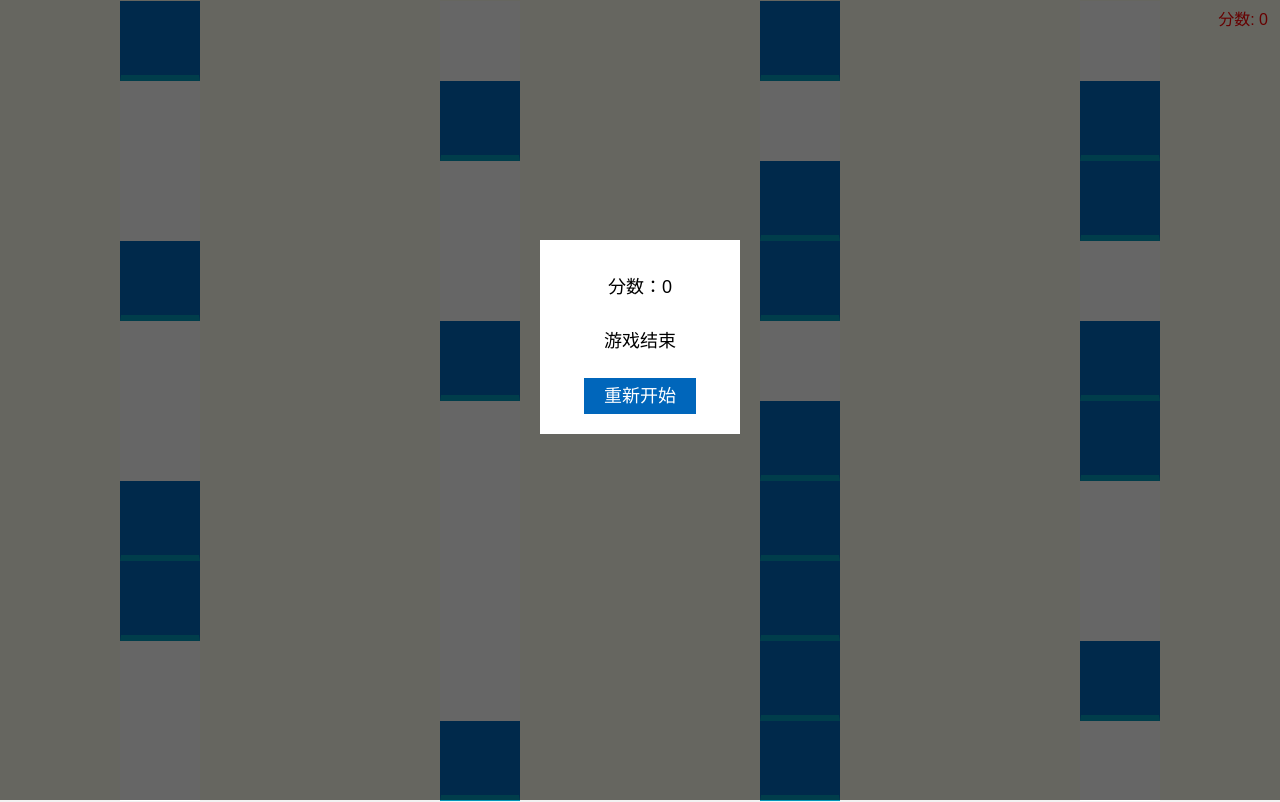
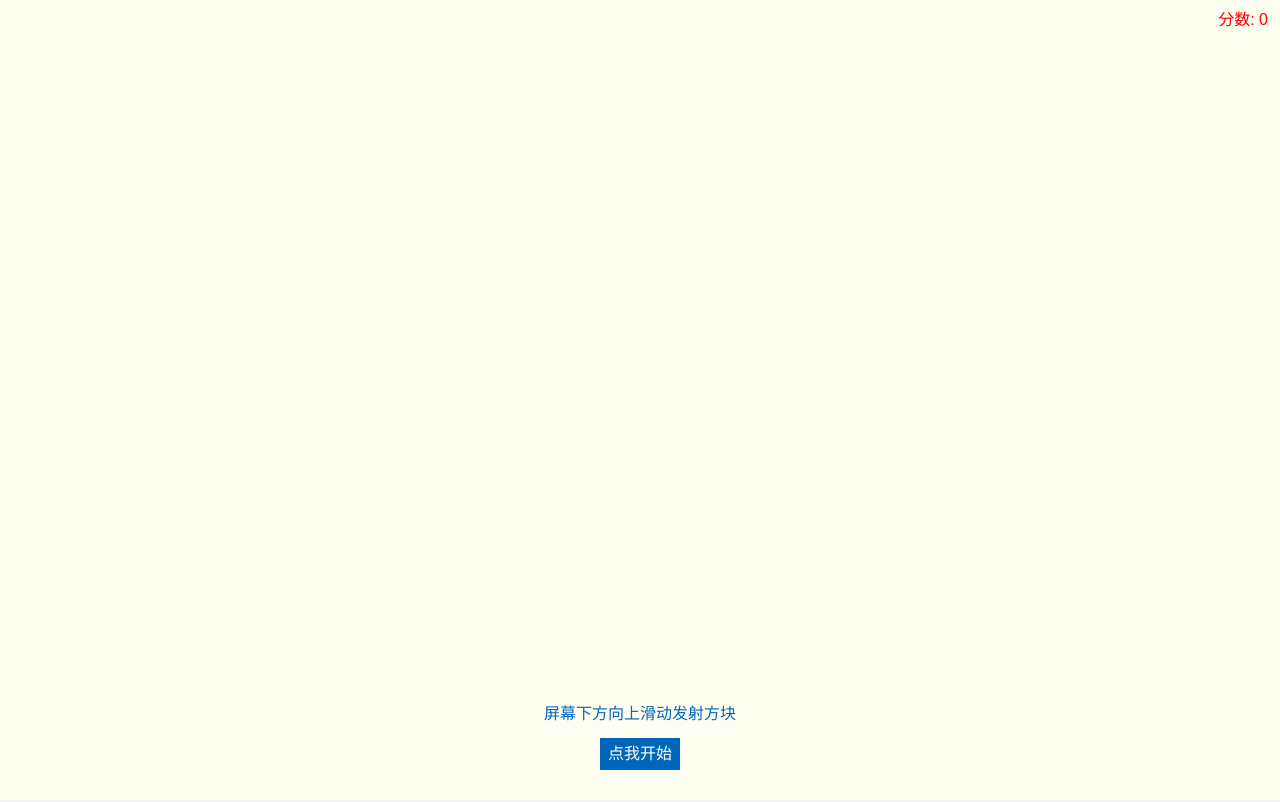
Before and after one commit to mpr0xy/game_LetUp, a website: page src/index.html in a window 1280 px wide. Drawn offline with nearby package versions, Linux system fonts and the light colour scheme.

Commit message:
add start and time up

```diff
--- a/src/css/main.css
+++ b/src/css/main.css
@@ -239,3 +239,25 @@ body {
   left: -1000px;
   top: -1000px;
 }
+
+.start-button-div {
+  position: absolute;
+  width: 100%;
+  bottom: 30px;
+}
+#start-tips {
+  text-align: center;
+  font-size: 16px;
+  line-height: 3;
+  color: #0066bb;
+}
+
+#start-game {
+  display: block;
+  width: 80px;
+  margin: 0 auto;
+  font-size: 16px;
+  line-height: 2;
+  color: #ffffff;
+  background-color: #0066bb;
+}
--- a/src/index.html
+++ b/src/index.html
@@ -17,7 +17,7 @@
   <img class="share-img" src="img/share.png">
   <div style="display:none;">
     <audio id="car_audio" autoplay="true" controls loop preload="preload" volume="0.2" >
-      <source src="css/5.mp3" type="audio/mpeg" >
+      <!--<source src="css/5.mp3" type="audio/mpeg" >-->
     </audio>
     <audio id="bui" controls preload="preload" volume="1" >
       <source src="css/boom.mp3" type="audio/mpeg" >
@@ -31,6 +31,10 @@
         <li data-index="3"></li>
       </ul>
       <p class="rank">分数: <span class="rank-number">0</span></p>
+      <div class="start-button-div">
+        <p id="start-tips">屏幕下方向上滑动发射方块</p>
+        <button id="start-game">点我开始</button>
+      </div>
     </div>
     <div id="mp-alert">
       <div id="mp-alert-main">
--- a/src/js/main.js
+++ b/src/js/main.js
@@ -34,6 +34,7 @@
 
   // 先把屏幕分成4列
   var isPaly = false;
+  var downTime = 1000;
 
   $(".touch-ul").swipe( {
     //Single swipe handler for left swipes
@@ -123,7 +124,7 @@
           if ($(item).height() >= $('.touch-ul').height()) {
             stop();
             mpAlert("<p>分数：" + self.rank + "</p><p>游戏结束</p>", function() {
-              start();
+              wallObject.init();
             });
           }
         });
@@ -200,21 +201,39 @@
   }
 
   var timer = null;
+  var isStart = false;
   function start() {
+    isStart = true;
     wallObject.init();
-    timer = setInterval(function() {
-      wallObject.wallStep();
-    }, 500);
+    function _loop() {
+      if (!isStart) {
+        return;
+      }
+      timer = setTimeout(function() {
+        _loop();
+        if (downTime > 500) {
+          downTime = downTime - 20;
+        }
+        wallObject.wallStep();
+      }, downTime);
+    }
     wallObject.wallStep();
-    wallObject.wallStep();
+    _loop();
+    // wallObject.wallStep();
   }
 
   function stop() {
-    clearInterval(timer);
+    isStart = false;
+    $(".start-button-div").show();
+    clearTimeout(timer);
     timer = null;
   }
 
-  start();
+  $(".start-button-div").on("click", function() {
+    $(".start-button-div").hide();
+    start();
+  });
+
 
 })();
 
```
Also changed, not shown: 1 other file.
